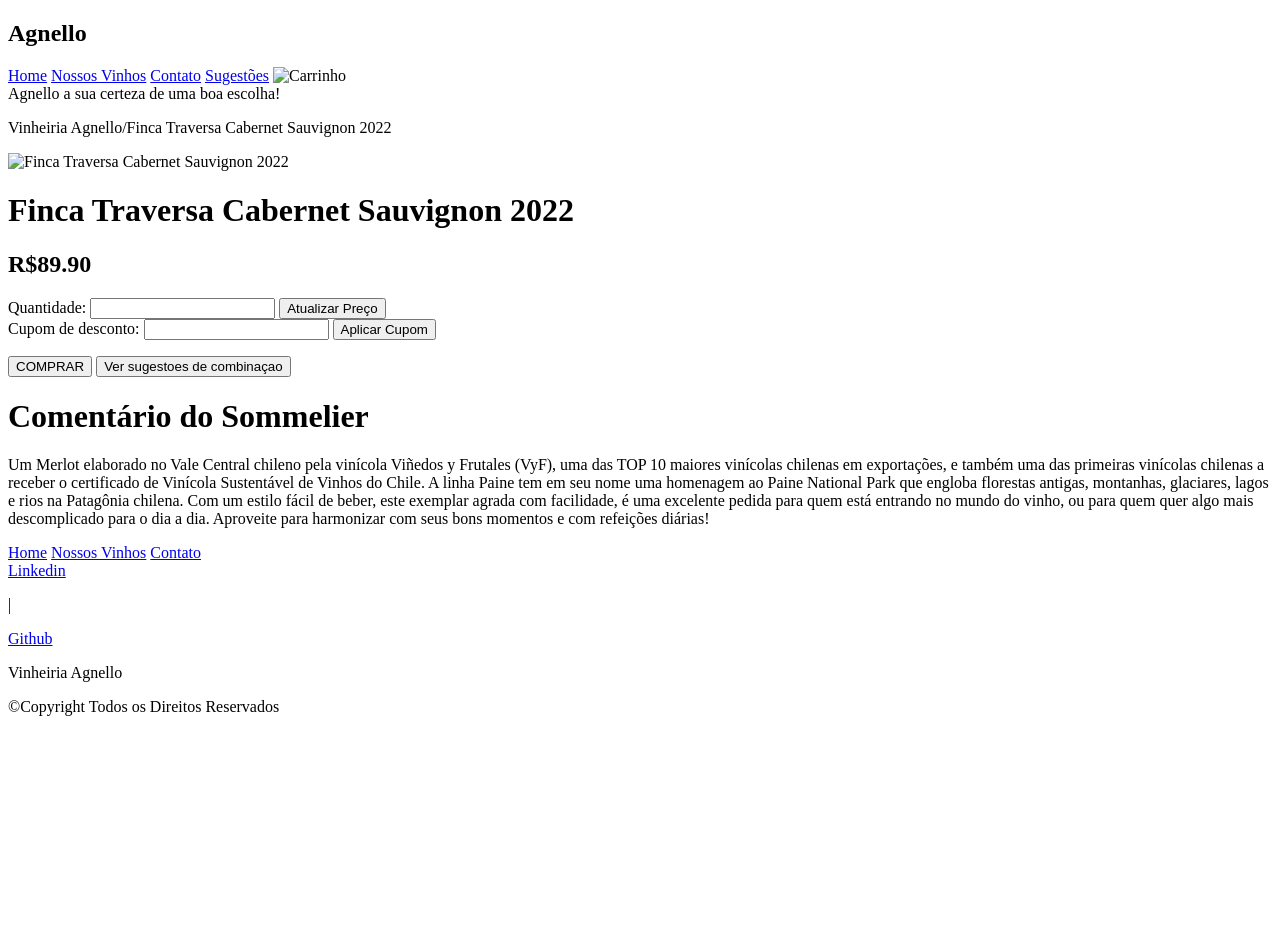
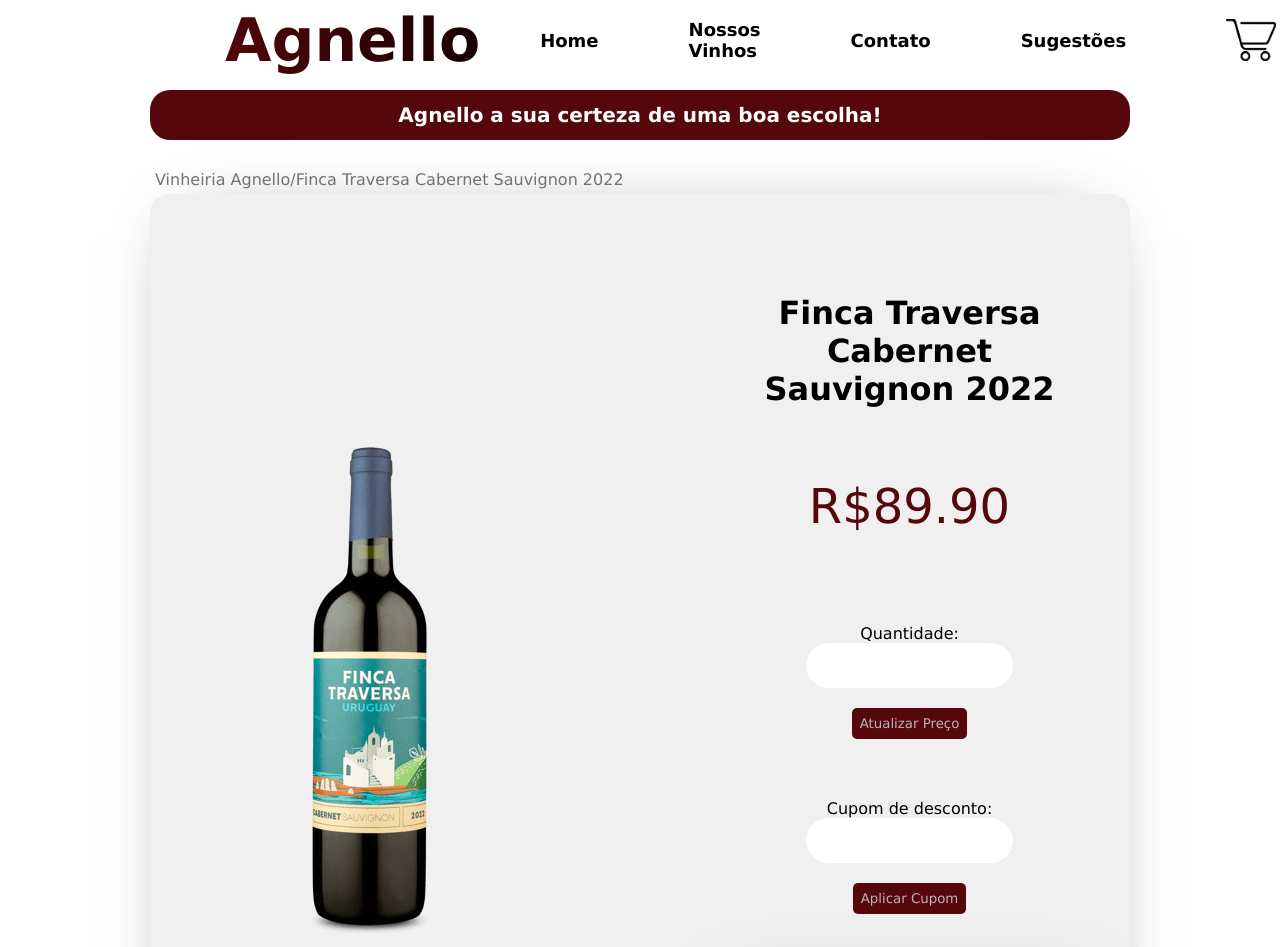
Before and after one commit to gabrielvara/cp2-front-end, a plain HTML site: page vinho-finca-traversa-cabernet-sauvignon-2022.html in a window 1280 px wide. Shown: the top 947 px of the page. Before the commit the page ends 800 px from the top, so only its background shows below. Drawn offline with Linux system fonts and the light colour scheme; the site is published under a folder, as on GitHub Pages, so addresses that start at the root find nothing.

Commit message:
Update vinho-finca-traversa-cabernet-sauvignon-2022.html

```diff
--- a/vinho-finca-traversa-cabernet-sauvignon-2022.html
+++ b/vinho-finca-traversa-cabernet-sauvignon-2022.html
@@ -3,8 +3,8 @@
 <head>
     <meta charset="UTF-8">
     <meta name="viewport" content="width=device-width, initial-scale=1.0">
-    <link rel="stylesheet" href="/styles/main-vinho.css">
-    <link rel="shortcut icon" href="/images/favicon-2/favicon.ico" type="image/x-icon">
+    <link rel="stylesheet" href="styles/main-vinho.css">
+    <link rel="shortcut icon" href="images/favicon-2/favicon.ico" type="image/x-icon">
     <title>Vinheiria Agnello</title>
 </head>
 <body>
@@ -14,13 +14,13 @@
         <a href="index.html#loja">Nossos Vinhos</a>
         <a href="index.html#contato">Contato</a>
         <a href="index.html#sugestaovinhos">Sugestões</a>
-        <img id="imgcarrinho" src="/images/carrinho.png" alt="Carrinho">
+        <img id="imgcarrinho" src="images/carrinho.png" alt="Carrinho">
     </nav>
     <div class="pre-banner">Agnello a sua certeza de uma boa escolha!</div>
         <p class="pre-info">Vinheiria Agnello/Finca Traversa Cabernet Sauvignon 2022</p>
         <div class="main-div">
             <div class="main-img-vinho">
-                <img src="/images/vinhos/vinho-3.png" alt="Finca Traversa Cabernet Sauvignon 2022">
+                <img src="images/vinhos/vinho-3.png" alt="Finca Traversa Cabernet Sauvignon 2022">
             </div>
             <div class="info">
                 <h1 class="titulo">Finca Traversa Cabernet Sauvignon 2022</h1>
```
